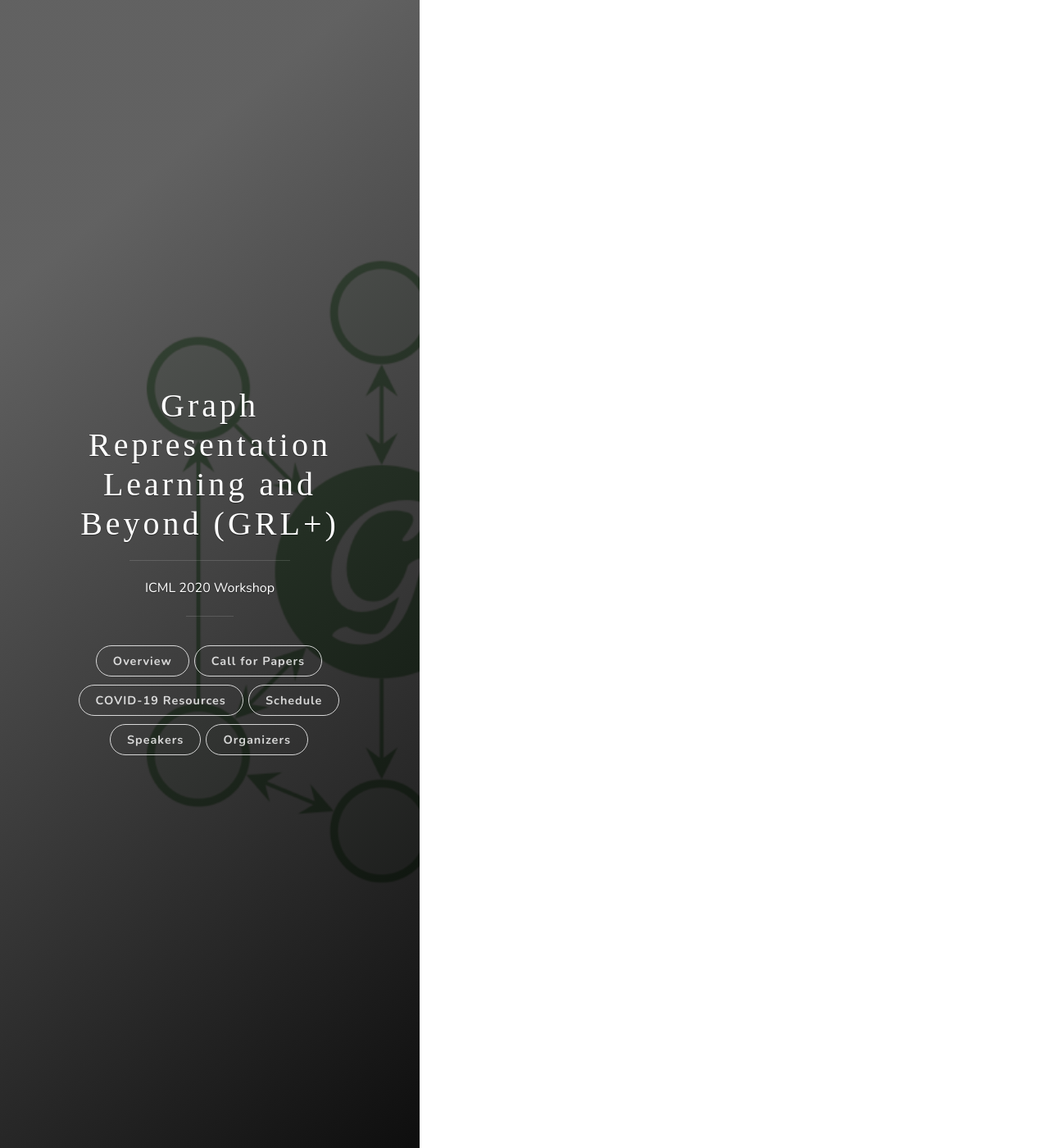
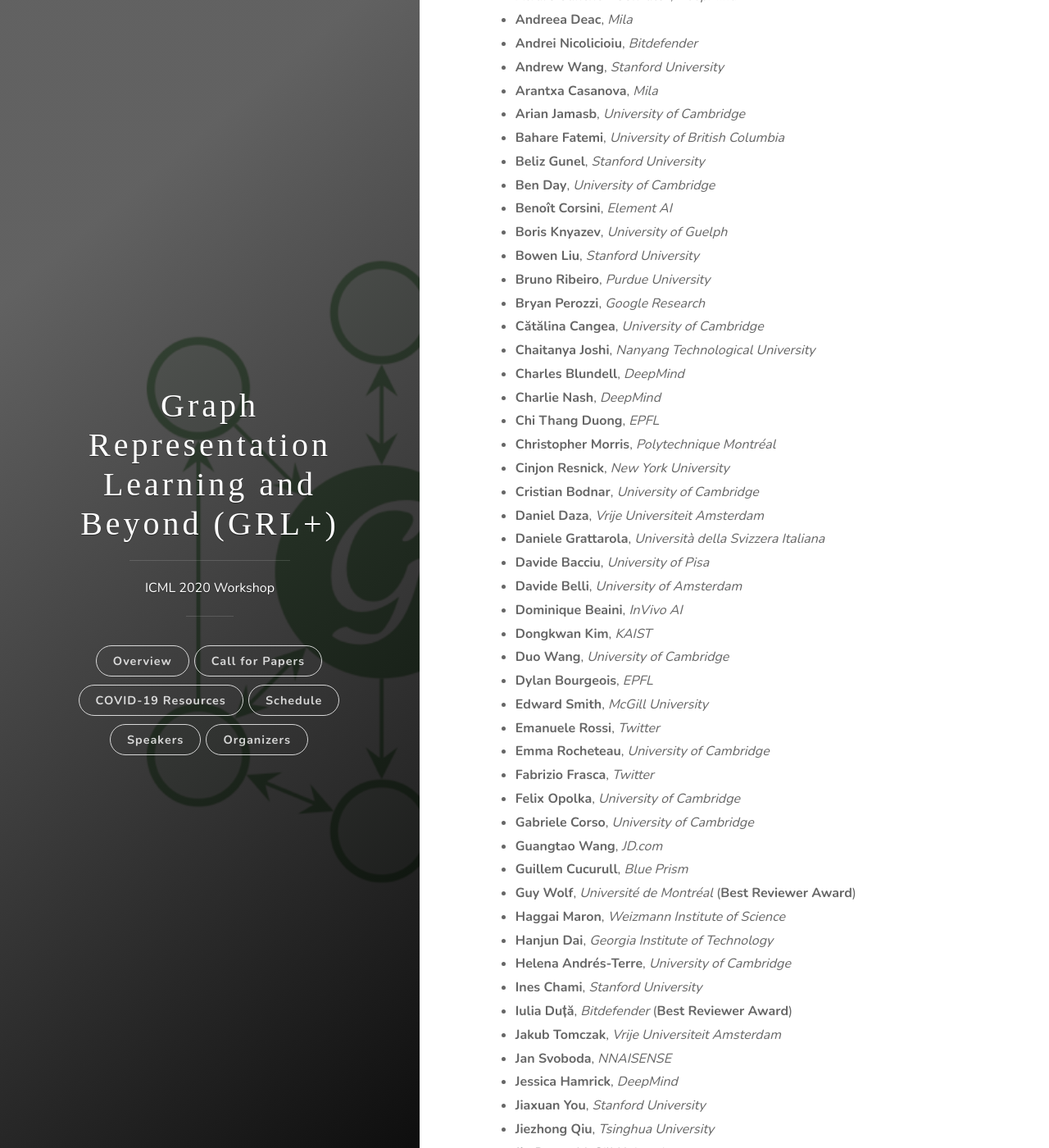
Before and after one commit to grlplus/grlplus.github.io, a Jekyll site: the page built from pcom.md, in a window 1280 px wide and 1400 px high, scrolled down 270 px. Shown: the whole window at 82% size. Built offline with Jekyll 4.4.1, drawn with Linux system fonts in a browser that asks for light colours; some web fonts are replaced; some of the changed text lies outside the part shown.

Commit message:
Program Committee

```diff
--- a/pcom.md
+++ b/pcom.md
@@ -3,3 +3,116 @@ layout: post
 title: Program Committee
 permalink: /pcom/
 ---
+
+- **Aaron Zweig**, *New York University*
+- **Agnieszka Słowik**, *University of Cambridge*
+- **Aleksandar Bojchevski**, *TU Munich*
+- **Aleksandar Stanić**, *IDSIA*
+- **Alvaro Sanchez-Gonzalez**, *DeepMind*
+- **Andreea Deac**, *Mila*
+- **Andrei Nicolicioiu**, *Bitdefender*
+- **Andrew Wang**, *Stanford University*
+- **Arantxa Casanova**, *Mila*
+- **Arian Jamasb**, *University of Cambridge*
+- **Bahare Fatemi**, *University of British Columbia*
+- **Beliz Gunel**, *Stanford University*
+- **Ben Day**, *University of Cambridge*
+- **Benoît Corsini**, *Element AI*
+- **Boris Knyazev**, *University of Guelph*
+- **Bowen Liu**, *Stanford University*
+- **Bruno Ribeiro**, *Purdue University*
+- **Bryan Perozzi**, *Google Research*
+- **Cătălina Cangea**, *University of Cambridge*
+- **Chaitanya Joshi**, *Nanyang Technological University*
+- **Charles Blundell**, *DeepMind*
+- **Charlie Nash**, *DeepMind*
+- **Chi Thang Duong**, *EPFL*
+- **Christopher Morris**, *Polytechnique Montréal*
+- **Cinjon Resnick**,	*New York University*
+- **Cristian Bodnar**, *University of Cambridge*
+- **Daniel Daza**, *Vrije Universiteit Amsterdam*
+- **Daniele Grattarola**, *Università della Svizzera Italiana*
+- **Davide Bacciu**, *University of Pisa*
+- **Davide Belli**, *University of Amsterdam*
+- **Dominique Beaini**, *InVivo AI*
+- **Dongkwan Kim**, *KAIST*
+- **Duo Wang**, *University of Cambridge*
+- **Dylan Bourgeois**, *EPFL*
+- **Edward Smith**, *McGill University*
+- **Emanuele Rossi**, *Twitter*
+- **Emma Rocheteau**, *University of Cambridge*
+- **Fabrizio Frasca**, *Twitter*
+- **Felix Opolka**, *University of Cambridge*
+- **Gabriele Corso**, *University of Cambridge*
+- **Guangtao Wang**, *JD.com*
+- **Guillem Cucurull**, *Blue Prism*
+- **Guy Wolf**,	*Université de Montréal* (**Best Reviewer Award**)
+- **Haggai Maron**,	*Weizmann Institute of Science*
+- **Hanjun Dai**,	*Georgia Institute of Technology*
+- **Helena Andrés-Terre**,	*University of Cambridge*
+- **Ines Chami**, *Stanford University*
+- **Iulia Duță**,	*Bitdefender* (**Best Reviewer Award**)
+- **Jakub Tomczak**, *Vrije Universiteit Amsterdam*
+- **Jan Svoboda**, *NNAISENSE*
+- **Jessica Hamrick**, *DeepMind*
+- **Jiaxuan You**, *Stanford University*
+- **Jiezhong Qiu**, *Tsinghua University*
+- **Jin Dong**, *McGill University*
+- **Jingling Li**, *University of Maryland*
+- **Joey Bose**, *McGill University*
+- **Johannes Klicpera**, *TU Munich*
+- **Jordan Hoffmann**, *Harvard University*
+- **Jun Gao**, *University of Toronto, NVIDIA*
+- **Kevin Swersky**, *Google Brain*
+- **Komal Teru**, *McGill University*
+- **Koustuv Sinha**, *McGill University*
+- **Louis Tiao**, *University of Sydney*
+- **Louis-Pascal Xhonneux**, *Mila/Université de Montréal*
+- **Lu Liu**, *University of Technology Sydney*
+- **Luca Cavalleri**, *University of Cambridge*
+- **Lukas Galke**, *Kiel University / ZBW*
+- **Marc Brockschmidt**, *Microsoft Research Cambridge*
+- **Mariana Vargas Vieyra**, *INRIA Lille Nord Europe*
+- **Marinka Žitnik**, *Harvard University*
+- **Matthias Fey**, *TU Dortmund*
+- **Michal Valko**, *DeepMind*
+- **Milad Hashemi**, *Google*
+- **Min Jae Song**,	*New York University*
+- **Momchil Peychev**, *ETH Zürich*
+- **Nick Choma**, *New York University*
+- **Niklas Stoehr**, *ETH Zürich* (**Best Reviewer Award**)
+- **Otilia Stretcu**, *Carnegie Mellon University*
+- **Patrick Fernandes**, *Unbabel*
+- **Pau Riba**, *Computer Vision Center*
+- **Paul Scherer**, *University of Cambridge*
+- **Rafael Gómez-Bombarelli**, *Massachusetts Institute of Technology*
+- **Razvan Pascanu**, *DeepMind*
+- **Rex Ying**, *Stanford University*
+- **Ron Levie**, *TU Berlin*
+- **Ryoma Sato**, *Kyoto University*
+- **Sergey Ivanov**, *Criteo*
+- **Sergio Kasas Romero**, *Uber ATG / University of Toronto*
+- **Shagun Sodhani**, *Facebook AI*
+- **Shengchao Liu**, *Mila*
+- **Sitao Luan**, *Mila*
+- **Sofia Ira Ktena**, *Twitter*
+- **Sri Charan Ragireddy**, *IIT Kharagpur*
+- **Thomas Kipf**, *Google Brain*
+- **Tiago Azevedo**, *University of Cambridge*
+- **Ting Chen**, *Google Brain*
+- **Vijay Prakash Dwivedi**, *Nanyang Technological University*
+- **Vikas Verma**, *Aalto University*
+- **Vikash Singh**,	*Heal*
+- **Weihua Hu**,	*Stanford University*
+- **Wengong Jin**, *Massachusetts Institute of Technology*
+- **Wenyuan Zeng**, *Uber ATG / University of Toronto*
+- **Will Hamilton**, *McGill University*
+- **Xiang Ren**, *University of Southern California*
+- **Xiaohui Zeng**,	*University of Toronto*
+- **Xiaowen Dong**,	*University of Oxford*
+- **Yizhou Sun**, *University of California, Los Angeles*
+- **Yujia Li**, *DeepMind*
+- **Yujun Yan**, *University of Michigan*
+- **Yunsheng Bai**, *University of California, Los Angeles*
+- **Yuwen Xiong**, *Uber ATG / University of Toronto*
+- **Zichao Yan**, *McGill University*
```
